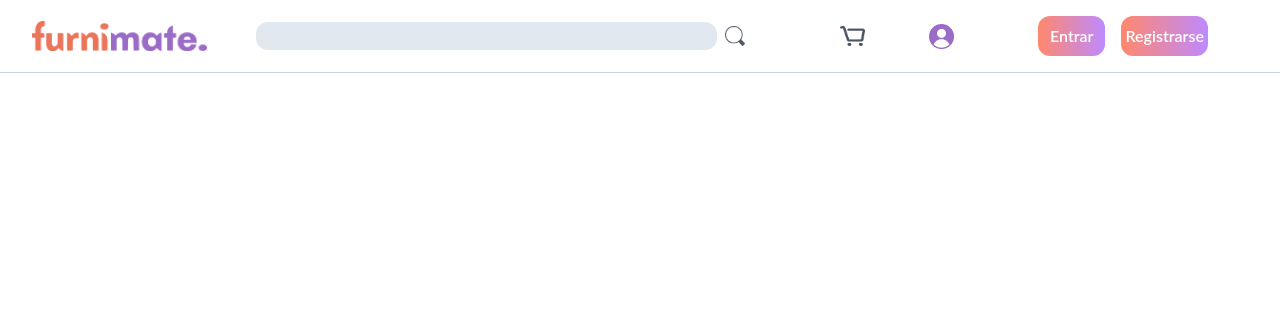
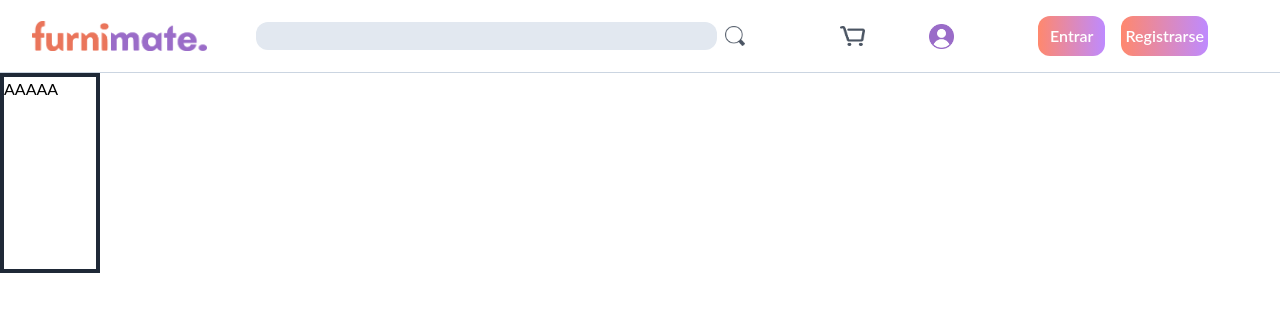
Before and after one commit to plantnt/reactmate, a React (Vite) app: page /ProductUpload in a window 1280 px wide. Before the commit this address had no page. Shown: the top 312 px of the page. Built offline with nearby package versions, Linux system fonts and the light colour scheme.

Commit message:
Creacion ProductUpload modified:   src/App.tsx modified:   src/components/addProduct.tsx modified:   src/pages/Login.tsx new file:   src/pages/ProductUpload.tsx

```diff
--- a/src/App.tsx
+++ b/src/App.tsx
@@ -8,6 +8,7 @@ import SignUp from './pages/Signup'
 import Profile from './pages/Profile'
 import HelpPage from './pages/Help'
 import ProductView from './pages/ProductView'
+import Upload from './pages/ProductUpload'
 
 const App = () => {
   return (
@@ -22,6 +23,7 @@ const App = () => {
           <Route path='/signUp' element={<SignUp/>} />
           <Route path='/helpPage' element={<HelpPage/>} />
           <Route path='/ProductPage' element={<ProductView/>} />
+          <Route path='/ProductUpload' element={<Upload/>} />
         </Routes>
       </main>
     </Router>
--- a/src/components/addProduct.tsx
+++ b/src/components/addProduct.tsx
@@ -1,14 +1,12 @@
 import { BiAddToQueue } from "react-icons/bi";
-function AddProduct2(){
-  location.href="#"
-}
+import {NavLink} from 'react-router-dom'
 
 export default function AddProduct(){
 
   return(
     <>
 
-
+    <NavLink to='/Upload'>
 <button className="
       fixed top-[80vh] right-[40px]
       w-[70px] h-[70px]
@@ -17,12 +15,10 @@ export default function AddProduct(){
       ease-in-out duration-1000
       rounded-full
       p-2 flex justify-center items-center text-white
-      "
-      onClick={AddProduct2}
-      >
+      ">
         <BiAddToQueue size={35} />
       </button>
-
+      </NavLink>
     </>
   )
 }
--- a/src/pages/Login.tsx
+++ b/src/pages/Login.tsx
@@ -26,7 +26,7 @@ export default function LogIn(){
                     <button className="bg-violet-600 hover:bg-violet-800 border-2 border-violet-900 rounded p-1 text-white w-full my-2 transition-all"> Iniciar Sesión </button>
                         <div className="flex">
                             <label>¿No tienes una cuenta?</label>
-                            <NavLink to="/logIn" className="text-blue-400 pl-2">Registrarse</NavLink>
+                            <NavLink to="/SignUp" className="text-blue-400 pl-2">Registrarse</NavLink>
                         </div>
                         <div>
                             <NavLink to="#" className="text-blue-400 pl-2">¿Olvido su Contraseña?</NavLink>
--- /dev/null
+++ b/src/pages/ProductUpload.tsx
@@ -0,0 +1,10 @@
+export default function Upload(){
+
+  return(
+      <>
+      <div className="flex border-4 border-gray-800 w-[100px] h-[200px]">
+        <h1>AAAAA</h1>
+      </div>
+      </>
+ )
+}
```
